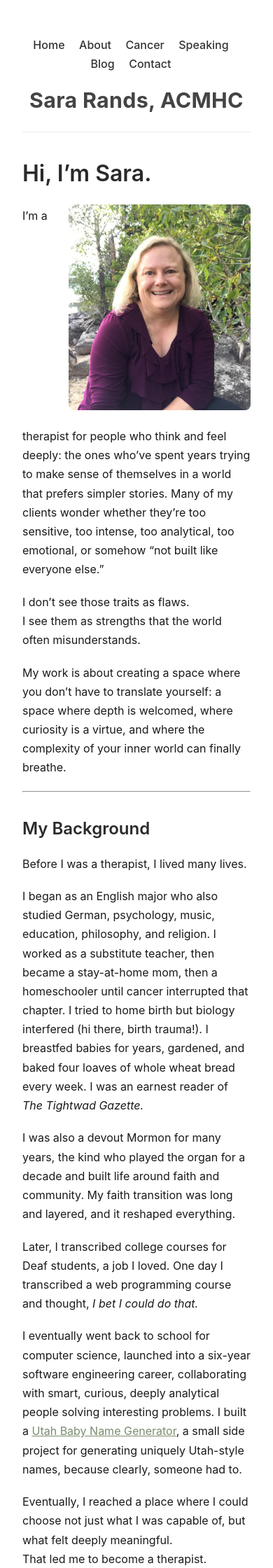
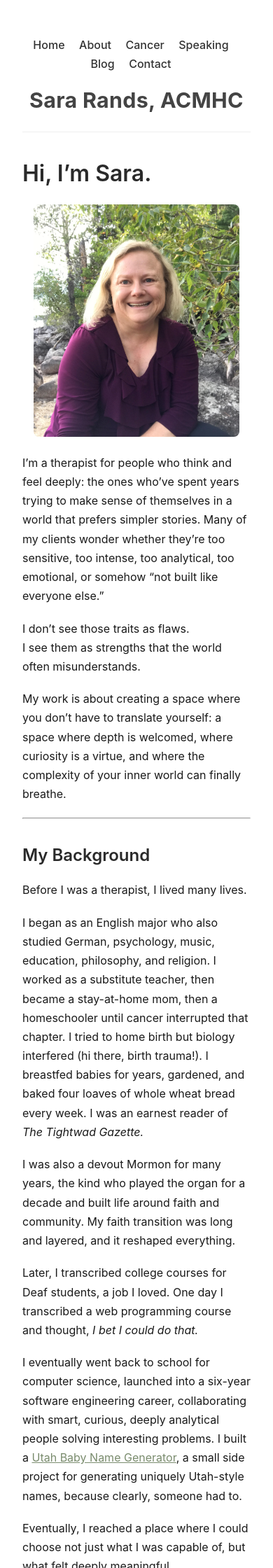
Before and after one commit to SaraRands/sararands-site, a Jekyll site: the page built from about.md, in a window 390 px wide. Shown: the top 2240 px of the page at 70% size. Built offline with Jekyll 4.4.1, drawn with Linux system fonts in a browser that asks for light colours.

Commit message:
fix wrap take 3

```diff
--- a/assets/css/style.css
+++ b/assets/css/style.css
@@ -216,6 +216,18 @@ section {
   }
 }
 
+/* Unfloat About-page portrait image on small screens */
+@media (max-width: 900px) {
+  .portrait-img {
+    float: none !important;
+    clear: both !important;
+    display: block !important;
+    margin: 1rem auto 1.5rem auto !important;
+    width: 90% !important;
+    max-width: 300px !important;
+  }
+}
+
     /* Responsive YouTube + Spotify Embeds */
   .video-wrapper {
     position: relative;
```
